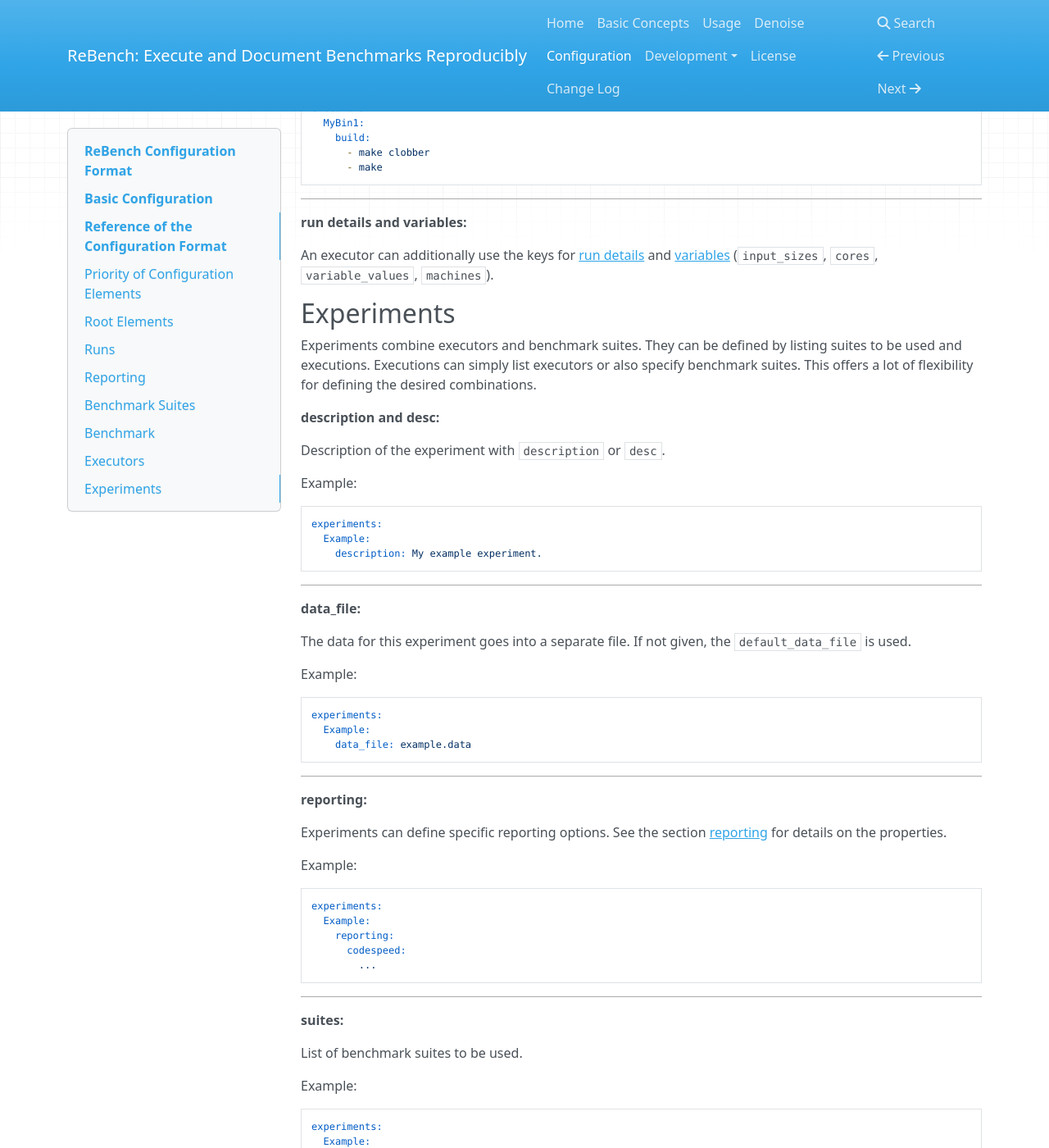
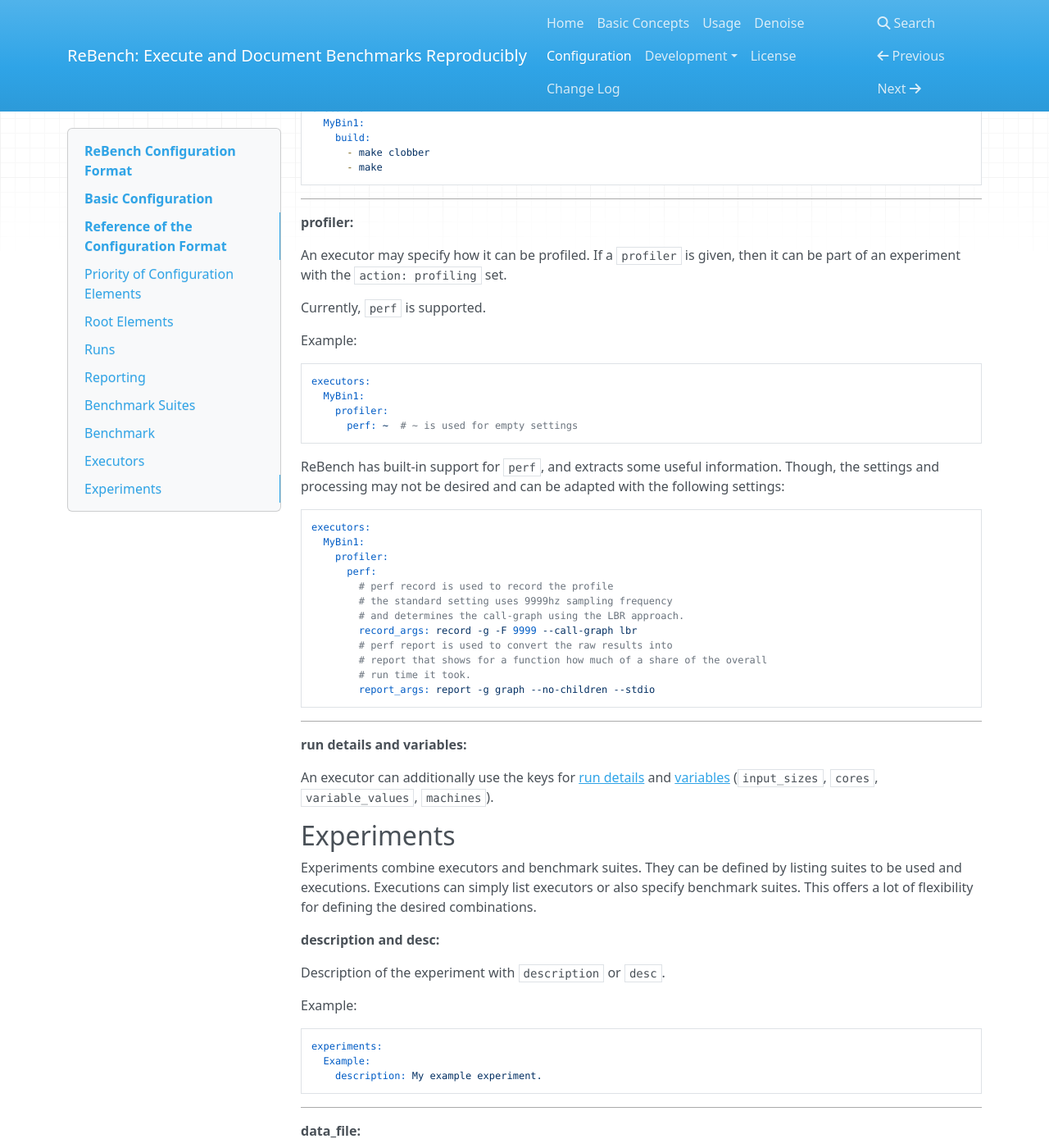
Before and after one commit to smarr/ReBench, an MkDocs documentation site: the page built from docs/config.md, in a window 1280 px wide and 1400 px high, scrolled down 13696 px. Shown: the whole window at 82% size. Built offline with MkDocs 1.6.1, drawn with Linux system fonts in a browser that asks for light colours; nearby versions of some CDN libraries; old or Windows-style settings are respelled for this version of MkDocs; some of the changed text lies outside the part shown.

Commit message:
Add basic schema to support profiling with perf
Signed-off-by: Stefan Marr <git@stefan-marr.de>

````diff
--- a/docs/config.md
+++ b/docs/config.md
@@ -802,6 +802,45 @@
 
 ---
 
+**profiler:**
+
+An executor may specify how it can be profiled.
+If a `profiler` is given, then it can be part of an experiment
+with the `action: profiling` set.
+
+Currently, `perf` is supported.
+
+Example:
+
+```yaml
+executors:
+  MyBin1:
+    profiler:
+      perf: ~  # ~ is used for empty settings
+```
+
+ReBench has built-in support for `perf`, and extracts some useful information.
+Though, the settings and processing may not be desired and can be adapted
+with the following settings:
+
+```yaml
+executors:
+  MyBin1:
+    profiler:
+      perf:
+        # perf record is used to record the profile
+        # the standard setting uses 9999hz sampling frequency
+        # and determines the call-graph using the LBR approach.
+        record_args: record -g -F 9999 --call-graph lbr
+        # perf report is used to convert the raw results into
+        # report that shows for a function how much of a share of the overall
+        # run time it took.
+        report_args: report -g graph --no-children --stdio
+```
+
+
+---
+
 **run details and variables:**
 
 An executor can additionally use the keys for [run details](#runs) and [variables](#benchmark)
@@ -860,6 +899,28 @@
 
 ---
 
+**action:**
+
+The default for experiments is that they run as benchmarks, to measure
+their performance.
+
+Alternatively, we can run experiments to obtain profiling information.
+This would give a more detailed insight into the execution.
+
+Possible values: `benchmark`, `profile`
+
+Default: `benchmark`
+
+Example:
+
+```yaml
+experiments:
+  Example:
+    action: profile
+```
+
+---
+
 **suites:**
 
 List of benchmark suites to be used.
````
Also changed, not shown: 4 other files.
